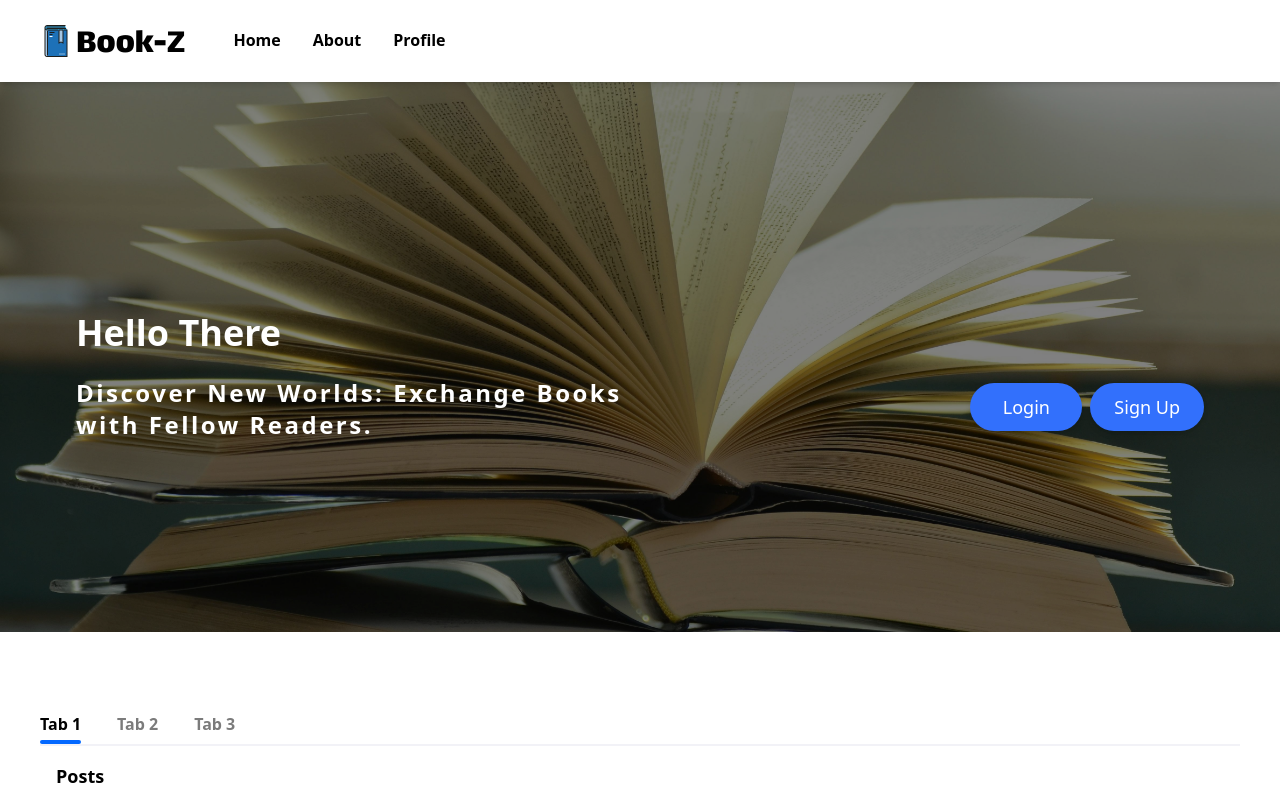
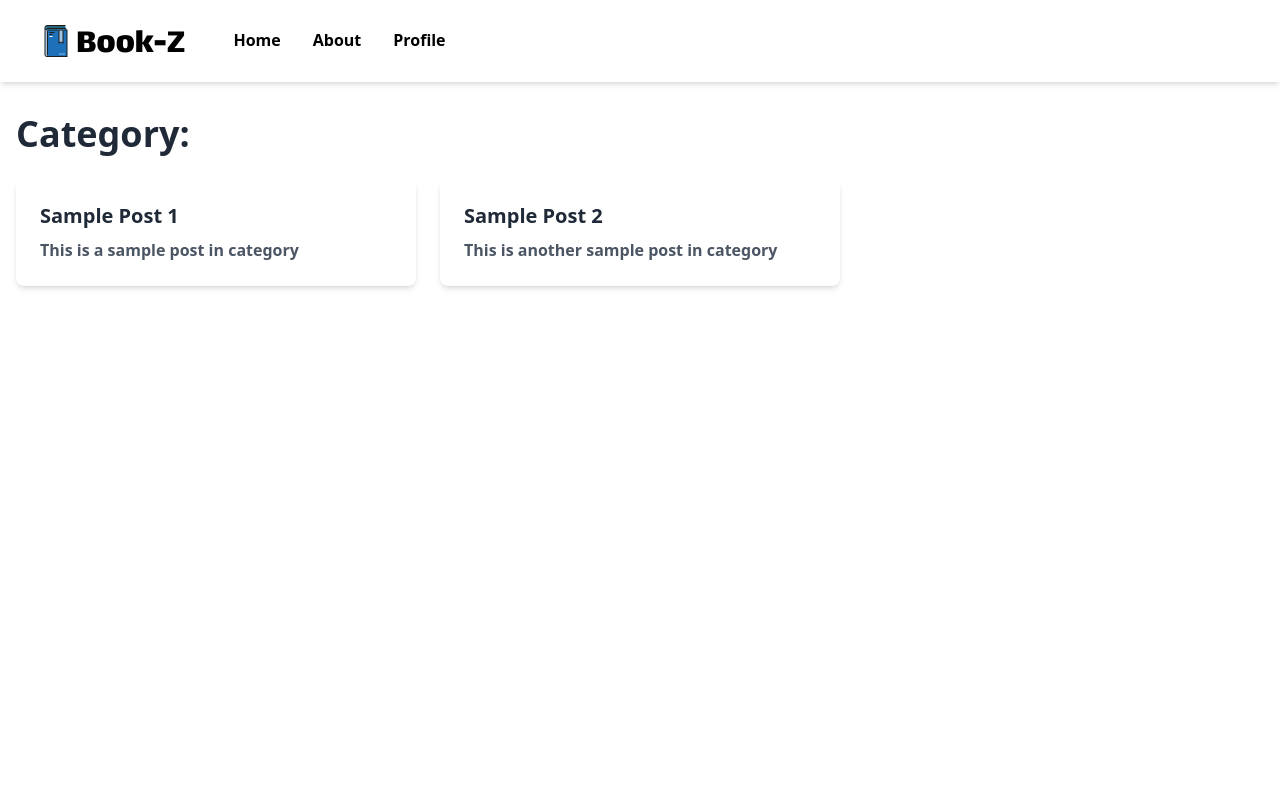
Before and after one commit to thisisabukarsh/bookz, a Next.js app: page / in a window 1280 px wide. Shown: the top 800 px of the page. Built offline with nearby package versions, Linux system fonts and the light colour scheme.

Commit message:
init dynamic page

```diff
--- /dev/null
+++ b/src/pages/[...param]/index.tsx
@@ -0,0 +1,68 @@
+import { GetServerSideProps } from "next";
+import { useRouter } from "next/router";
+import React from "react";
+
+interface Post {
+  id: string;
+  title: string;
+  description: string;
+}
+
+interface Props {
+  category: string;
+  posts: Post[];
+}
+
+const CategoryPage: React.FC<Props> = ({ category, posts }) => {
+  const router = useRouter();
+  const { param } = router.query;
+
+  return (
+    <div className="min-h-screen w-full px-4 py-8">
+      <h1 className="text-4xl font-bold text-gray-800 mb-6">
+        Category: {category}
+      </h1>
+      <div className="grid grid-cols-1 sm:grid-cols-2 lg:grid-cols-3 gap-6">
+        {posts.map((post) => (
+          <div key={post.id} className="bg-white shadow-md rounded-lg p-6">
+            <h2 className="text-xl font-semibold text-gray-800 mb-2">
+              {post.title}
+            </h2>
+            <p className="text-gray-600">{post.description}</p>
+          </div>
+        ))}
+      </div>
+    </div>
+  );
+};
+
+// Fetch posts based on category from the server
+export const getServerSideProps: GetServerSideProps = async (context) => {
+  const { param } = context.query;
+  const category = param ? (param as string) : "";
+
+  // Fetch posts based on the category
+  // This is just a placeholder; replace with your data fetching logic
+  const posts: Post[] = [
+    {
+      id: "1",
+      title: "Sample Post 1",
+      description: "This is a sample post in category " + category,
+    },
+    {
+      id: "2",
+      title: "Sample Post 2",
+      description: "This is another sample post in category " + category,
+    },
+    // Add more posts as needed
+  ];
+
+  return {
+    props: {
+      category,
+      posts,
+    },
+  };
+};
+
+export default CategoryPage;
```
